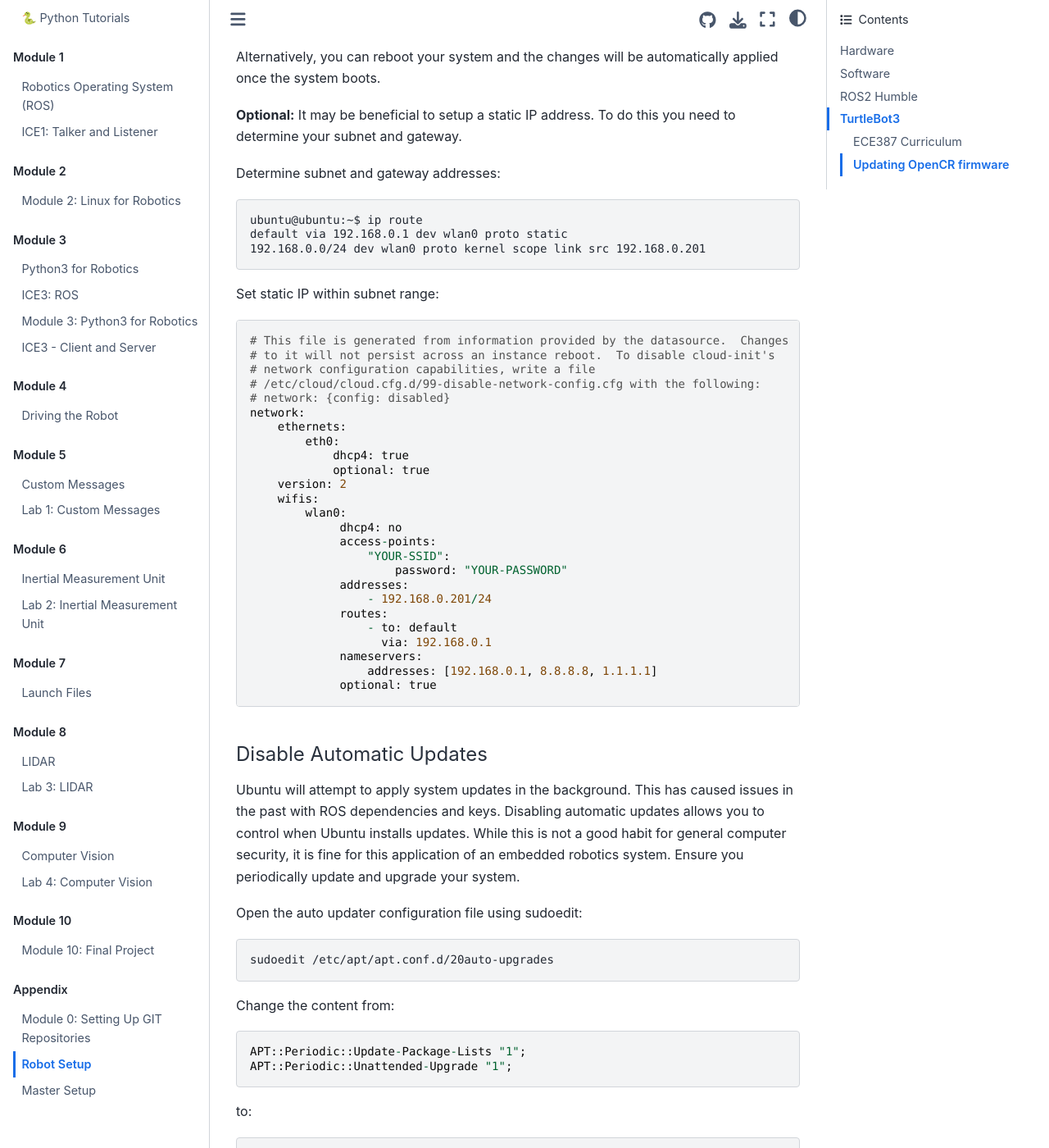
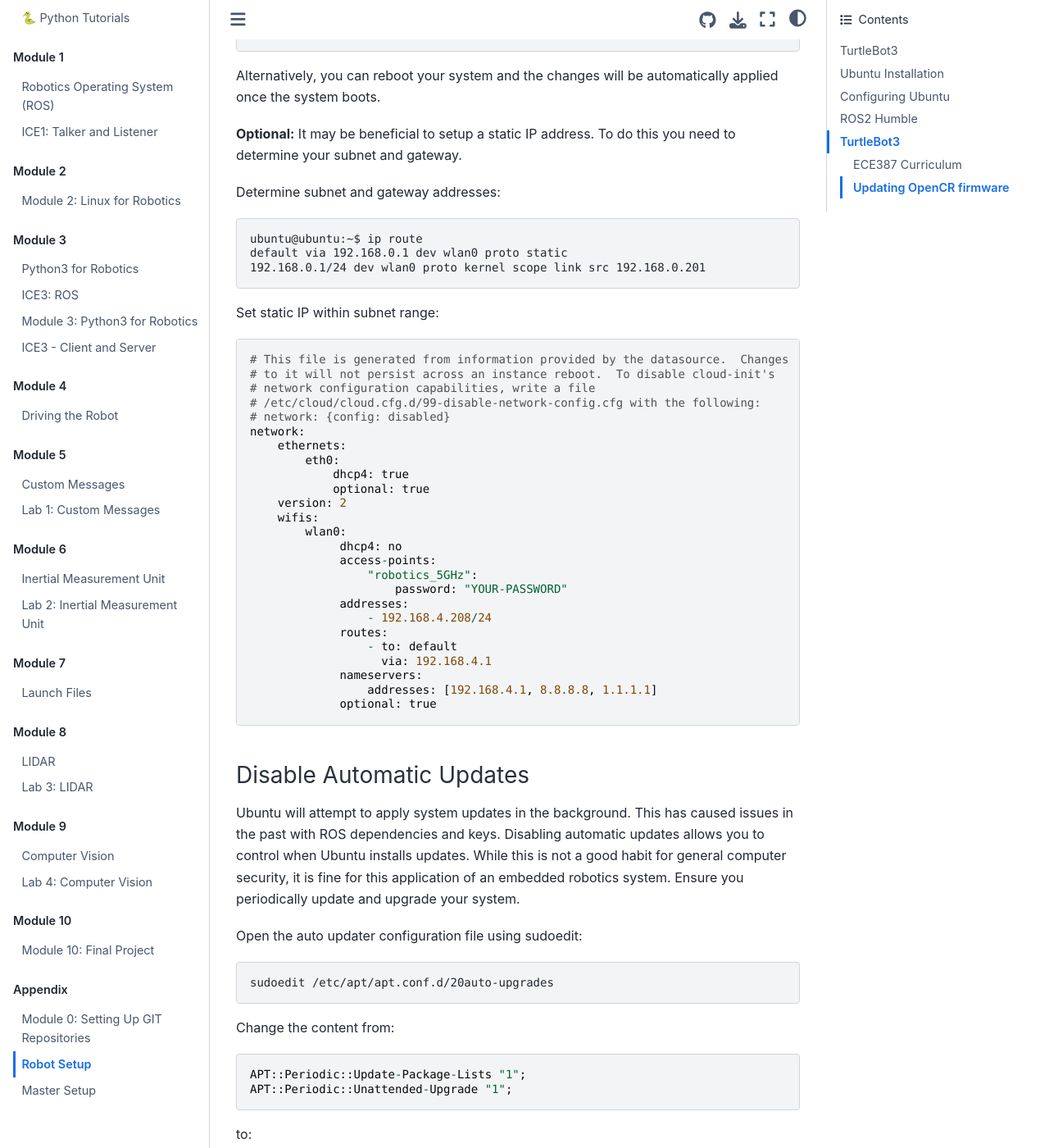
Before and after one commit to stanbaek/ece387_book, a Jupyter Book: the page built from docs/Module00.1_RobotSetup/RobotSetup.md, in a window 1280 px wide and 1400 px high, scrolled down 7314 px. Shown: the whole window at 82% size. Built offline with Jupyter Book 1.0.4 settings and Sphinx 7.4.7 and the Sphinx Book theme 1.1.4, drawn with Linux system fonts in a browser that asks for light colours; some of the changed text lies outside the part shown.

Commit message:
Updated RobotSetup

````diff
--- a/docs/Module00.1_RobotSetup/RobotSetup.md
+++ b/docs/Module00.1_RobotSetup/RobotSetup.md
@@ -9,7 +9,7 @@
 ---
 
 
-## Hardware
+## TurtleBot3
 Below is a list of recommended hardware and links. Other off-the-shelf components can replace the ones below.
 
 - [TurtleBot3](https://www.robotis.us/turtlebot-3/)
@@ -42,7 +42,7 @@
 :align: center
 ```
 
-## Software
+## Ubuntu Installation
 
 ### Download Ubuntu and flash MicroSD card
 There are multiple ways to download and install Ubuntu 22.04 to a MicroSD card, but the Raspberry Pi Imager is one of the easiest. Instructions for installing the imager on your operating system can be found on the [Raspberry Pi OS software page](https://www.raspberrypi.com/software/).
@@ -93,14 +93,14 @@
 Once complete you should have an Ubuntu SD card! Ensure your Raspberry Pi is powered off, connected to a monitor, keyboard, and mouse, and insert the SD card.
 
 
-### Ubuntu Setup
+## Configuring Ubuntu
 
-#### Login and changing password
+### Login and changing password
 Once Ubuntu boots up you will be prompted to enter the login and password. It may take a few minutes on first boot to configure the default username and password, so if login fails, try again after a few minutes. The default username is **ubuntu** and password is **ubuntu**.
 
 On first login, you will be prompted to change the password. Enter the current password, **ubuntu**, and then enter a new password twice.
 
-#### Changing username (optional)
+### Changing username (optional)
 I like to change the username to "pi" so I remember that this machine is a Raspberry Pi. This is optional and you can change the username to anything you like.
 
 First, add a *temp* user:
@@ -145,7 +145,7 @@
 Now at the terminal prompt you should see `pi@ubuntu:` and if you type `pwd` you should see `/home/pi` (with `pi` replaced with the username you chose).
 
 
-#### Change hostname
+### Change hostname
 If you have multiple robots on your network it is good to give each a unique hostname. We number each robot from 0-n and each robot has a corresponding hostname (e.g., robot0).
 
 Change the hostname with the command line editor of your choice.
@@ -157,7 +157,7 @@
 
 The new hostname will not take effect until reboot. Don't reboot yet, though! We have a couple more things to accomplish before reboot.
 
-#### Set up Wi-Fi
+### Set up Wi-Fi
 Until a desktop GUI is installed we have to work with the command line to set up the Wi-Fi. This is the most reliable method I have found and we will delete these changes once a GUI is installed.
 
 First, determine the name of your Wi-Fi network adapter by typing `ip link` (for the Raspberry Pi version of Ubuntu Server 20.04 LTS it is typically **`wlan0`**).
@@ -219,7 +219,7 @@
 ```
 ubuntu@ubuntu:~$ ip route
 default via 192.168.0.1 dev wlan0 proto static
-192.168.0.0/24 dev wlan0 proto kernel scope link src 192.168.0.201
+192.168.0.1/24 dev wlan0 proto kernel scope link src 192.168.0.201
 ```
 
 Set static IP within subnet range:
@@ -239,19 +239,19 @@
         wlan0:
              dhcp4: no
              access-points:
-                 "YOUR-SSID":
+                 "robotics_5GHz":
                      password: "YOUR-PASSWORD"
              addresses:
-                 - 192.168.0.201/24
+                 - 192.168.4.208/24
              routes:
                  - to: default
-                   via: 192.168.0.1
+                   via: 192.168.4.1
              nameservers:
-                 addresses: [192.168.0.1, 8.8.8.8, 1.1.1.1]
+                 addresses: [192.168.4.1, 8.8.8.8, 1.1.1.1]
              optional: true
 ```
 
-#### Disable Automatic Updates
+### Disable Automatic Updates
 Ubuntu will attempt to apply system updates in the background. This has caused issues in the past with ROS dependencies and keys. Disabling automatic updates allows you to control when Ubuntu installs updates. While this is not a good habit for general computer security, it is fine for this application of an embedded robotics system. Ensure you periodically update and upgrade your system.
 
 Open the auto updater configuration file using sudoedit:
@@ -273,7 +273,7 @@
 APT::Periodic::Download-Upgradeable-Packages "0";
 ```
 
-#### Enable SSH and generate new keys
+### Enable SSH and generate new keys
 ```bash
 sudo ssh-keygen -A
 sudo systemctl start ssh
@@ -383,7 +383,7 @@
 sudo apt update && sudo apt -y upgrade
 ```
 
-#### Install Ubuntu Desktop (optional)
+### Install Ubuntu Desktop (optional)
 A desktop GUI is **not** necessary for a remote machine like TurtleBot3 and will take up about 1.4 GB of RAM to run. If GUI is neccessary, the following will install the environment while confirming the installation:
 
 ```bash
@@ -523,7 +523,8 @@
 Then add the repository to your sources list.
 
 ```bash
-echo "deb [arch=$(dpkg --print-architecture) signed-by=/usr/share/keyrings/ros-archive-keyring.gpg] http://packages.ro
+echo "deb [arch=$(dpkg --print-architecture) signed-by=/usr/share/keyrings/ros-archive-keyring.gpg] http://packages.ros.org/ros2/ubuntu $(. /etc/os-release && echo $UBUNTU_CODENAME) main" | sudo tee /etc/apt/sources.list.d/ros2.list > /dev/null
+
 ```
 
 Install ROS 2 Humble:
````
